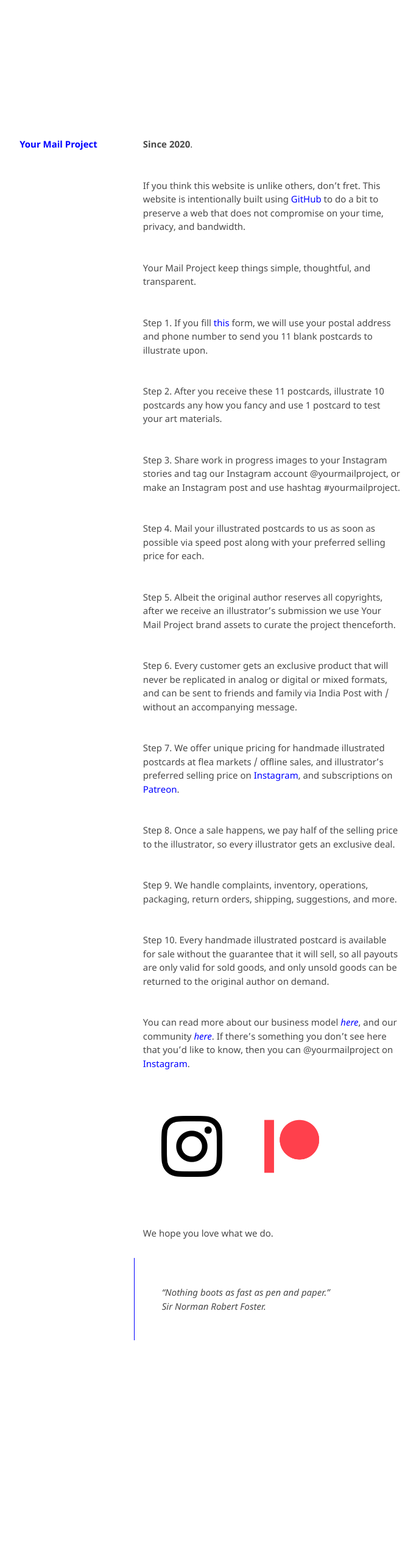
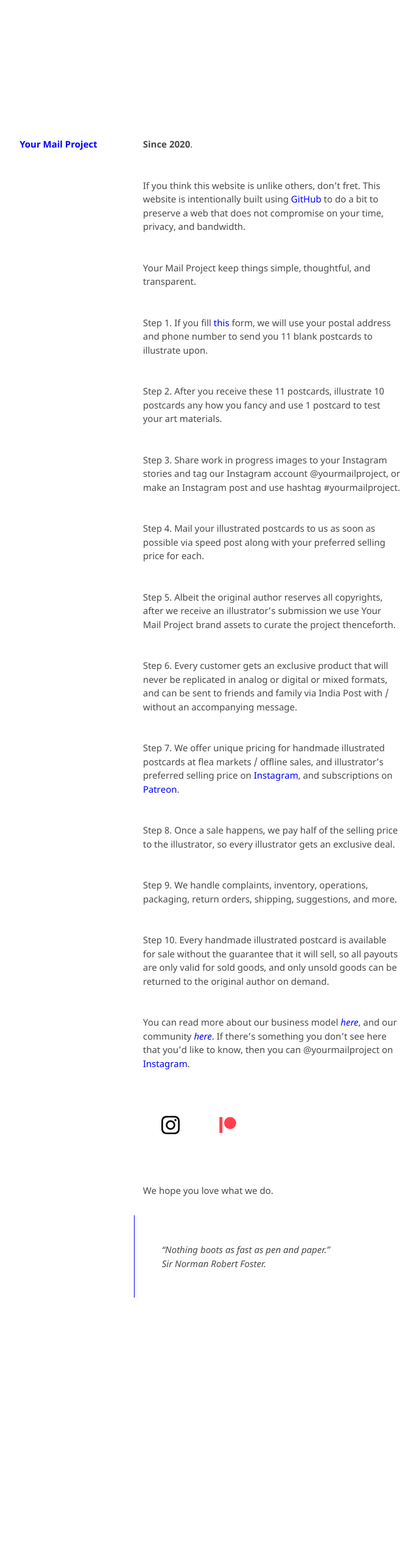
Before and after one commit to kvshvlin/yourmailproject, a Jekyll site: the page built from index.md, in a window 1280 px wide. Shown: the whole page at 61% size, without its empty margins (397-1085 px from the left). Built offline with Jekyll 4.4.1, drawn with Linux system fonts in a browser that asks for light colours; our own code applies the rules of GitHub Pages for plain Markdown files; after the commit the page ends 2490 px from its top, so only the background shows below that.

Commit message:
Update index.md

```diff
--- a/index.md
+++ b/index.md
@@ -26,8 +26,8 @@
 
 You can read more about our business model [_here_](https://kushalsamant.github.io/yourmailproject/ourbusinessmodel.html), and our community [_here_](https://kushalsamant.github.io/yourmailproject/ourcommunity.html). If there’s something you don’t see here that you’d like to know, then you can @yourmailproject on <a href="https://www.instagram.com/yourmailproject" target="_blank">Instagram</a>.
 
-<a href="https://www.instagram.com/yourmailproject" target="_blank"><img src="/assets/img/logoinstagram.png" alt="Instagram" style="width:100px"></a>
-<a href="https://www.patreon.com/yourmailproject?fan_landing=true" target="_blank"><img src="/assets/img/logopatreon.png" alt="Patreon" style="width:100px"></a>
+<a href="https://www.instagram.com/yourmailproject" target="_blank"><img src="/assets/img/logoinstagram.png" alt="Instagram" style="width:30px"></a>
+<a href="https://www.patreon.com/yourmailproject?fan_landing=true" target="_blank"><img src="/assets/img/logopatreon.png" alt="Patreon" style="width:30px"></a>
 
 We hope you love what we do.
 
```
